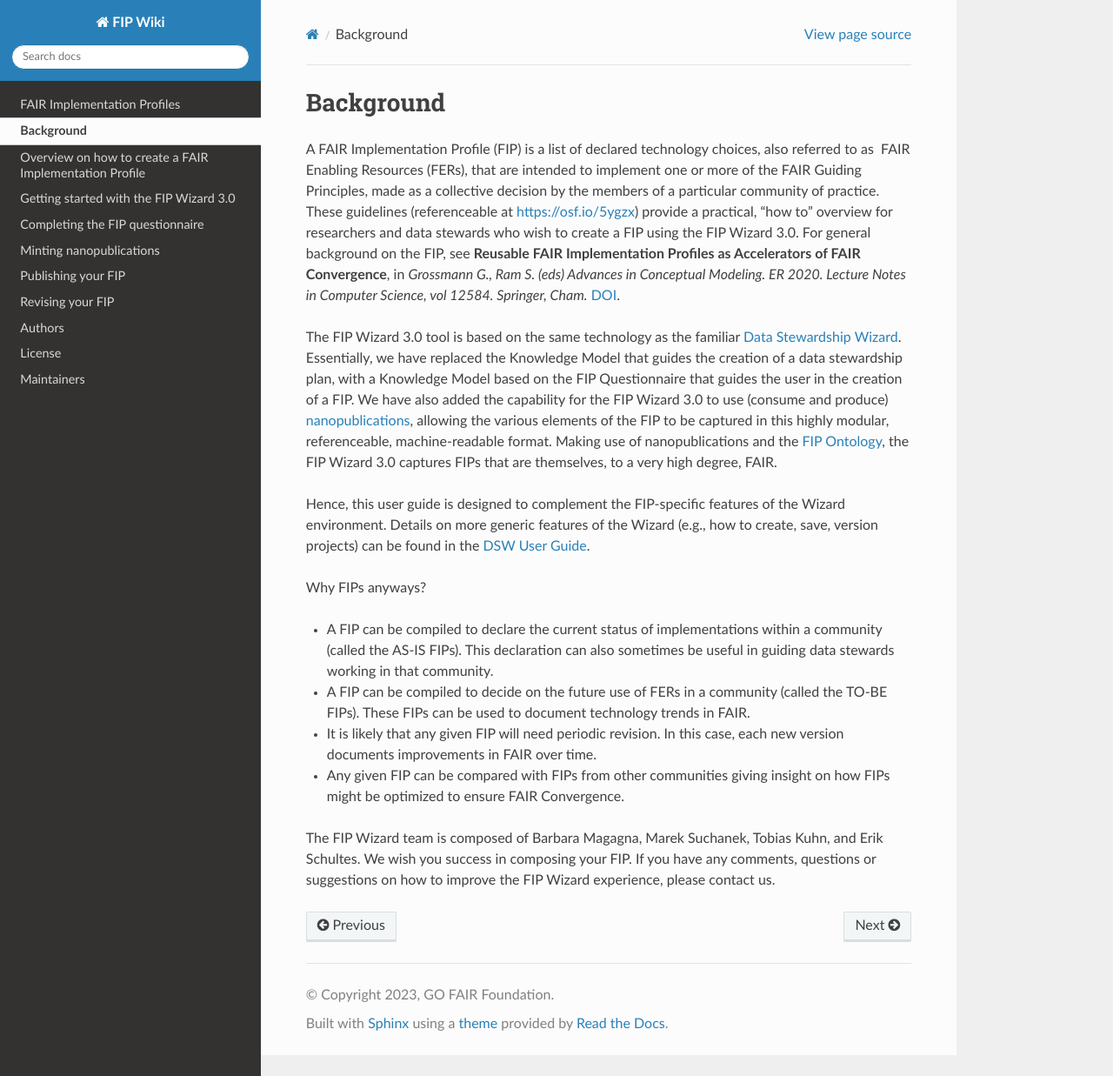
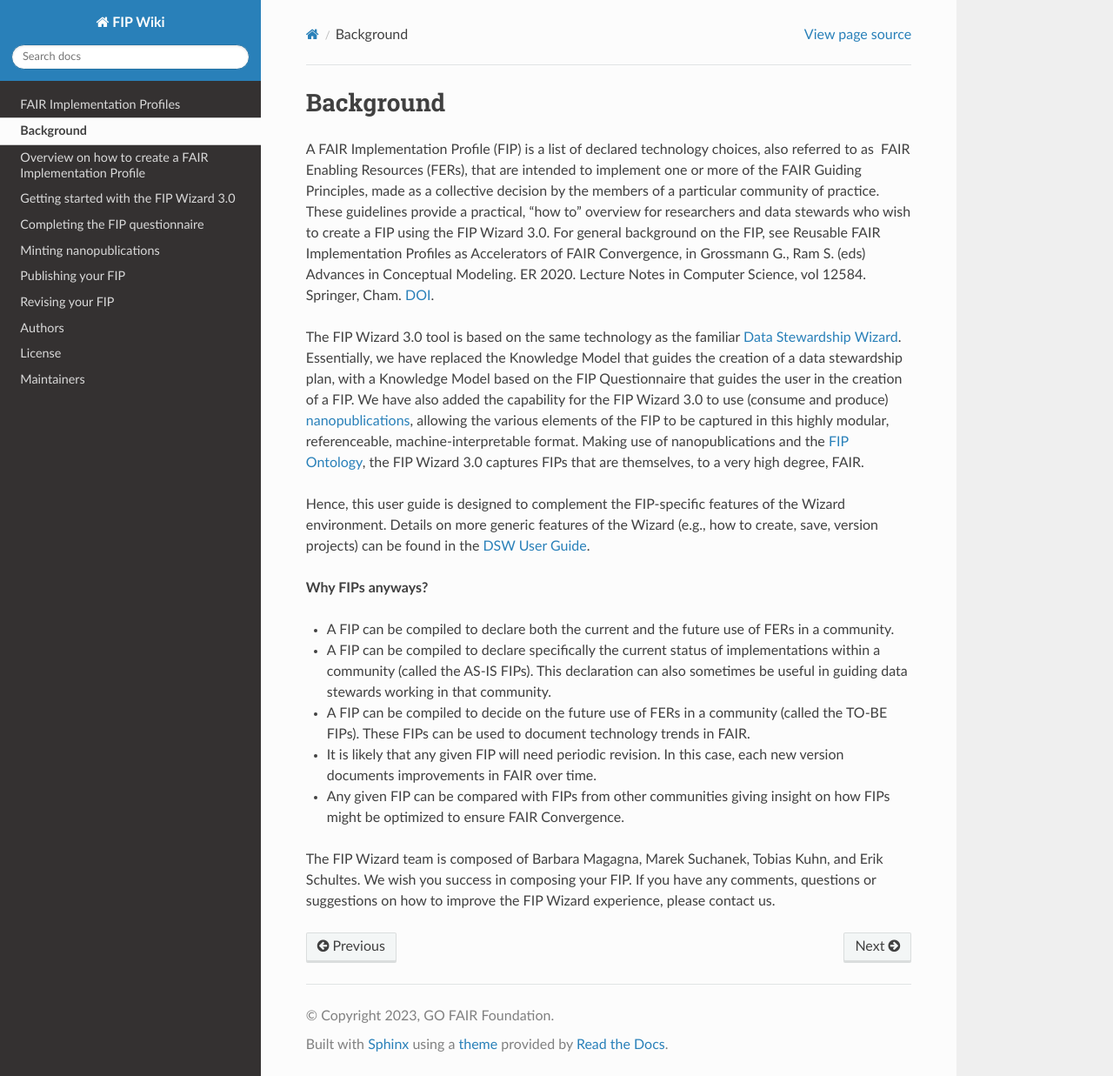
Before and after one commit to gofair-foundation/fip, a Sphinx documentation site: the page built from docs/Background.md, in a window 1280 px wide and 1237 px high. Shown: the whole window at 87% size. Built offline with Sphinx 7.4.7 and the Read the Docs theme 2.0.0, drawn with Linux system fonts in a browser that asks for light colours.

Commit message:
Update Background.md

```diff
--- a/docs/Background.md
+++ b/docs/Background.md
@@ -1,14 +1,16 @@
 # Background
 
-A FAIR Implementation Profile (FIP) is a list of declared technology choices, also referred to as  FAIR Enabling Resources (FERs), that are intended to implement one or more of the FAIR Guiding Principles, made as a collective decision by the members of a particular community of practice. These guidelines (referenceable at <https://osf.io/5ygzx>) provide a practical, "how to" overview for researchers and data stewards who wish to create a FIP using the FIP Wizard 3.0. For general background on the FIP, see **Reusable FAIR Implementation Profiles as Accelerators of FAIR Convergence**, in *Grossmann G., Ram S. (eds) Advances in Conceptual Modeling. ER 2020. Lecture Notes in Computer Science, vol 12584. Springer, Cham.* [DOI](https://doi.org/10.1007/978-3-030-65847-2_13).
+A FAIR Implementation Profile (FIP) is a list of declared technology choices, also referred to as  FAIR Enabling Resources (FERs), that are intended to implement one or more of the FAIR Guiding Principles, made as a collective decision by the members of a particular community of practice. These guidelines provide a practical, "how to" overview for researchers and data stewards who wish to create a FIP using the FIP Wizard 3.0. For general background on the FIP, see Reusable FAIR Implementation Profiles as Accelerators of FAIR Convergence, in Grossmann G., Ram S. (eds) Advances in Conceptual Modeling. ER 2020. Lecture Notes in Computer Science, vol 12584. Springer, Cham. [DOI](https://doi.org/10.1007/978-3-030-65847-2_13).
 
-The FIP Wizard 3.0 tool is based on the same technology as the familiar [Data Stewardship Wizard](https://ds-wizard.org/dsw-story). Essentially, we have replaced the Knowledge Model that guides the creation of a data stewardship plan, with a Knowledge Model based on the FIP Questionnaire that guides the user in the creation of a FIP. We have also added the capability for the FIP Wizard 3.0 to use (consume and produce) [nanopublications](https://nanopub.net), allowing the various elements of the FIP to be captured in this highly modular, referenceable, machine-readable format. Making use of nanopublications and the [FIP Ontology](https://peta-pico.github.io/FAIR-nanopubs/fip/index-en.html), the FIP Wizard 3.0 captures FIPs that are themselves, to a very high degree, FAIR.
+The FIP Wizard 3.0 tool is based on the same technology as the familiar [Data Stewardship Wizard](https://ds-wizard.org/dsw-story). Essentially, we have replaced the Knowledge Model that guides the creation of a data stewardship plan, with a Knowledge Model based on the FIP Questionnaire that guides the user in the creation of a FIP. We have also added the capability for the FIP Wizard 3.0 to use (consume and produce) [nanopublications](https://nanopub.net), allowing the various elements of the FIP to be captured in this highly modular, referenceable, machine-interpretable format. Making use of nanopublications and the [FIP Ontology](https://w3id.org/fair/fip), the FIP Wizard 3.0 captures FIPs that are themselves, to a very high degree, FAIR.
 
 Hence, this user guide is designed to complement the FIP-specific features of the Wizard environment. Details on more generic features of the Wizard (e.g., how to create, save, version projects) can be found in the [DSW User Guide](https://guide.ds-wizard.org).
 
-Why FIPs anyways?
+**Why FIPs anyways?**
 
--   A FIP can be compiled to declare the current status of implementations within a community (called the AS-IS FIPs). This declaration can also sometimes be useful in guiding data stewards working in that community.
+-   A FIP can be compiled to declare both the current and the future use of FERs in a community.
+
+-   A FIP can be compiled to declare specifically the current status of implementations within a community (called the AS-IS FIPs). This declaration can also sometimes be useful in guiding data stewards working in that community.
 
 -   A FIP can be compiled to decide on the future use of FERs in a community (called the TO-BE FIPs). These FIPs can be used to document technology trends in FAIR.
 
```
